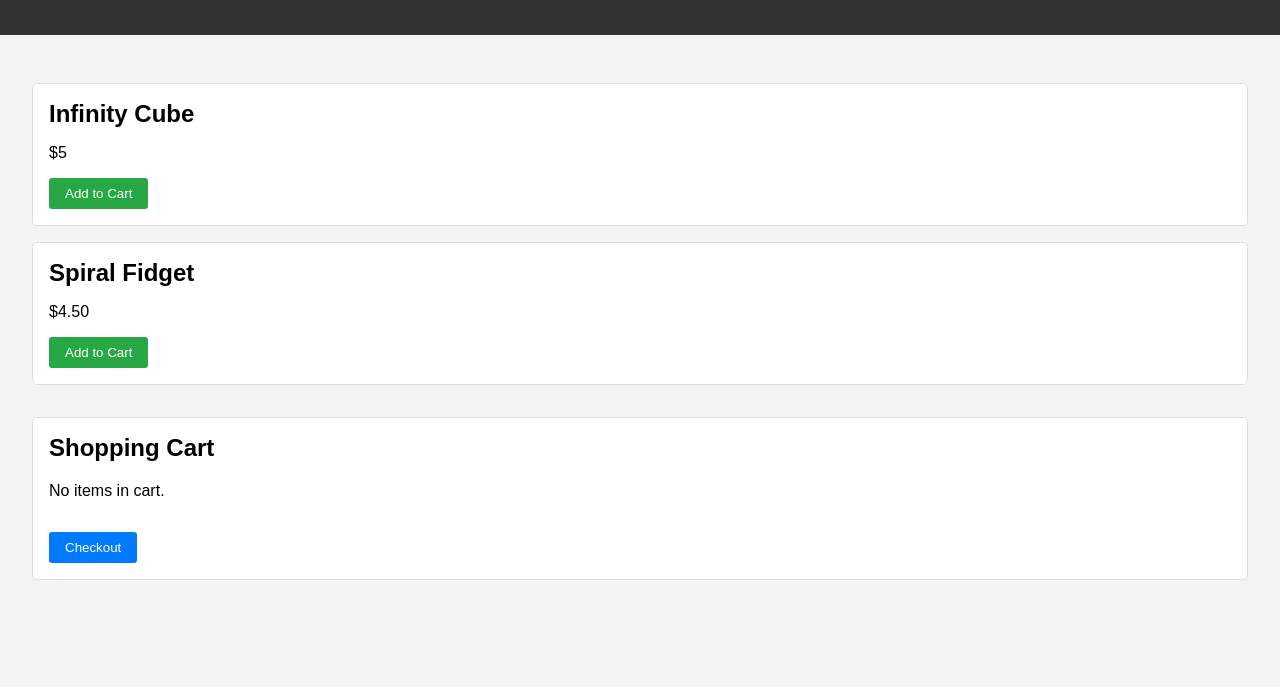
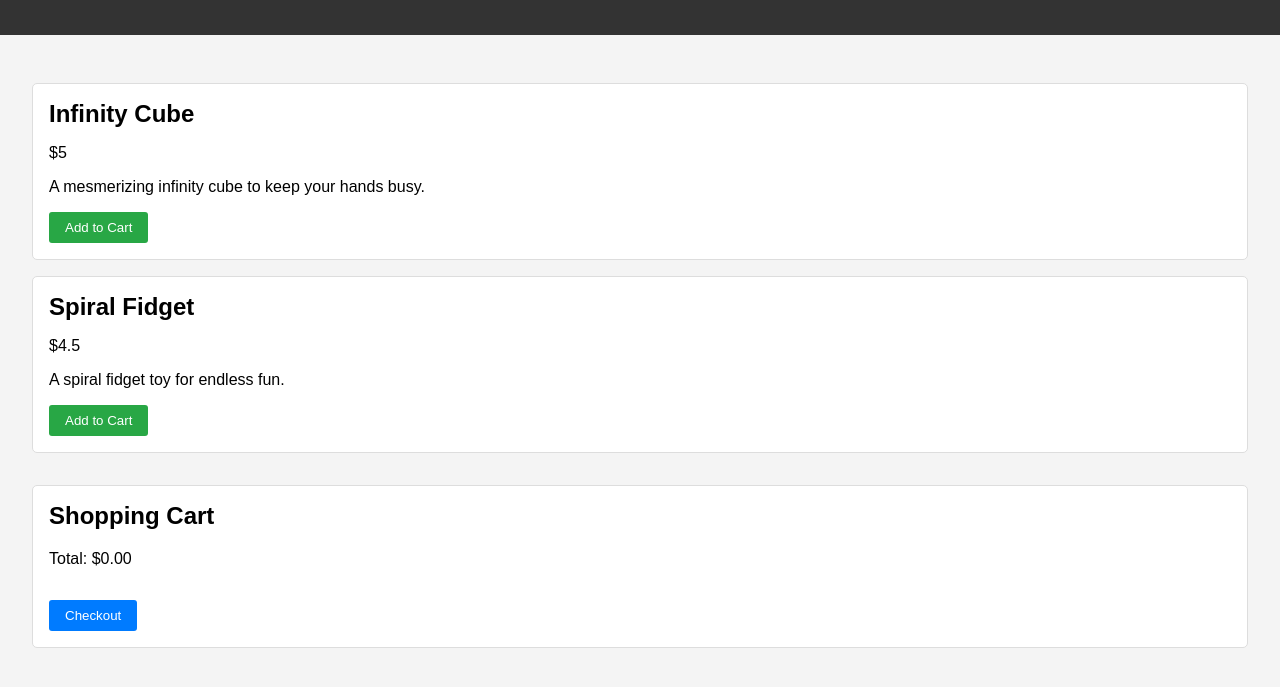
Before and after one commit to polyelement3D/Market, a website: page index.html in a window 1280 px wide. Shown: the part 77-764 px from the top of the page. Drawn offline with Linux system fonts and the light colour scheme.

Commit message:
Initial commit for GitHub Pages store

```diff
--- a/index.html
+++ b/index.html
@@ -70,21 +70,73 @@
         <h1>PolyElement3D Market</h1>
     </header>
     <div class="container">
-        <div class="product">
-            <h2>Infinity Cube</h2>
-            <p>$5</p>
-            <button>Add to Cart</button>
-        </div>
-        <div class="product">
-            <h2>Spiral Fidget</h2>
-            <p>$4.50</p>
-            <button>Add to Cart</button>
-        </div>
+        <div id="products"></div>
         <div class="cart">
             <h2>Shopping Cart</h2>
-            <p>No items in cart.</p>
-            <button class="checkout">Checkout</button>
+            <ul id="cart-items"></ul>
+            <p id="cart-total">Total: $0</p>
+            <button class="checkout" id="checkout">Checkout</button>
         </div>
     </div>
+    <script>
+        const productsContainer = document.getElementById('products');
+        const cartItemsContainer = document.getElementById('cart-items');
+        const cartTotal = document.getElementById('cart-total');
+        const checkoutButton = document.getElementById('checkout');
+
+        let cart = JSON.parse(localStorage.getItem('cart')) || [];
+
+        // Fetch products from JSON file
+        fetch('products.json')
+            .then(response => response.json())
+            .then(products => {
+                products.forEach(product => {
+                    const productDiv = document.createElement('div');
+                    productDiv.classList.add('product');
+                    productDiv.innerHTML = `
+                        <h2>${product.name}</h2>
+                        <p>$${product.price}</p>
+                        <p>${product.description}</p>
+                        <button onclick="addToCart(${product.id}, '${product.name}', ${product.price})">Add to Cart</button>
+                    `;
+                    productsContainer.appendChild(productDiv);
+                });
+            });
+
+        // Add to cart
+        function addToCart(id, name, price) {
+            const existingItem = cart.find(item => item.id === id);
+            if (existingItem) {
+                existingItem.quantity++;
+            } else {
+                cart.push({ id, name, price, quantity: 1 });
+            }
+            updateCart();
+        }
+
+        // Update cart display
+        function updateCart() {
+            cartItemsContainer.innerHTML = '';
+            let total = 0;
+            cart.forEach(item => {
+                total += item.price * item.quantity;
+                const li = document.createElement('li');
+                li.textContent = `${item.name} - $${item.price} x ${item.quantity}`;
+                cartItemsContainer.appendChild(li);
+            });
+            cartTotal.textContent = `Total: $${total.toFixed(2)}`;
+            localStorage.setItem('cart', JSON.stringify(cart));
+        }
+
+        // Checkout
+        checkoutButton.addEventListener('click', () => {
+            alert('Thank you for your purchase!');
+            cart = [];
+            updateCart();
+        });
+
+        // Initialize cart display
+        updateCart();
+    </script>
 </body>
 </html>
--- /dev/null
+++ b/products.json
@@ -0,0 +1,14 @@
+[
+  {
+    "id": 1,
+    "name": "Infinity Cube",
+    "price": 5,
+    "description": "A mesmerizing infinity cube to keep your hands busy."
+  },
+  {
+    "id": 2,
+    "name": "Spiral Fidget",
+    "price": 4.5,
+    "description": "A spiral fidget toy for endless fun."
+  }
+]
```
Also changed, not shown: backend/server.js (added, +22 -0 lines), package.json (added, +12 -0 lines), 1 other file.
